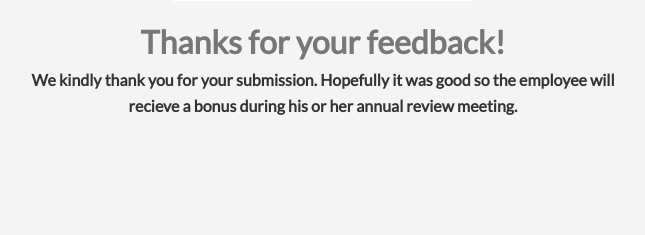
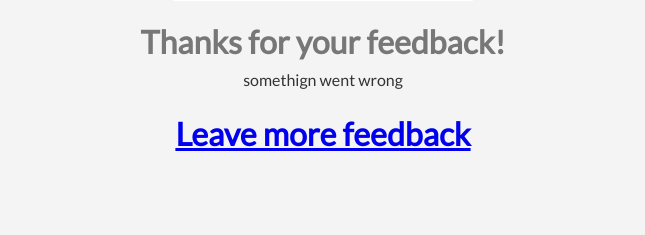
Before and after one commit to mkovar52/feedback-app, a Flask app: template templates/success.html in a window 1280 px wide. Shown: the part 315-550 px from the top of the page, without its empty margins (317-962 px from the left). Run offline with Flask 2, Linux system fonts and the light colour scheme; the template is opened without the code that fills it, so the values that code supplies are empty.

Commit message:
jim photos & conditionals included

```diff
--- a/app.py
+++ b/app.py
@@ -66,12 +66,12 @@
 
         # -- add to db if order_number does not exist, else redirect and display err msg
         if db.session.query(Feedback).filter(Feedback.order_number == order_number).count() == 0:
-            print('SUCCESS! save new input')
+            print('SUCCESS! save new data')
             data = Feedback(customer, order_number, employee, rating, comments)
             db.session.add(data)
             db.session.commit()
-            print('data should be in db')
-            return render_template('success.html')
+
+            return render_template('success.html', employee=employee, rating=int(rating))
 
         else:
             print('duplicate order# detected, do not save!')
--- a/templates/success.html
+++ b/templates/success.html
@@ -13,10 +13,27 @@
   <div class="container">
     <img src="../static/dundermifflin.jpg" alt="DunderMifflin" class="logo" />
     <h1>Thanks for your feedback!</h1>
-    <h4>
+
+    <div>
+      <!-- Jim start -->
+      {% if employee == 'jim' and rating == 5 %}
+      <p>This feedback is for Jim with rating of 5...</p>
+      <img src="../static/castPhotos/jim/jim-mid.jpg" alt="Jim" class="logo" /> {% elif employee == 'jim' and rating
+      < 5 %} <img src="../static/castPhotos/jim/jim-low.jpg" alt="Jim" class="logo" /> {% elif employee == 'jim' and rating > 5 %}
+      <img src="../static/castPhotos/jim/jim-high.jpg" alt="Jim" class="logo" /> {% else %}
+      <p>somethign went wrong</p>
+      {% endif %}
+    </div>
+
+
+    <!-- <h4>
       We kindly thank you for your submission. Hopefully it was good so the employee will recieve a bonus during his or her annual
       review meeting.
-    </h4>
+    </h4> -->
+
+    <h1>
+      <a href="{{url_for('index')}}">Leave more feedback</a>
+    </h1>
   </div>
 </body>
 
```
Also changed, not shown: static/castPhotos/dwight/dwight-10.jpg (added), static/castPhotos/dwight/dwight-5.jpg (added), static/castPhotos/jim/goldenface.jpg (added), static/castPhotos/jim/jim-9.jpg (added), static/castPhotos/jim/jim-disguise.jpg (added), static/castPhotos/jim/jim-high.jpg (added), static/castPhotos/jim/jim-low.jpg (added), static/castPhotos/jim/jim-mid.jpg (added).
